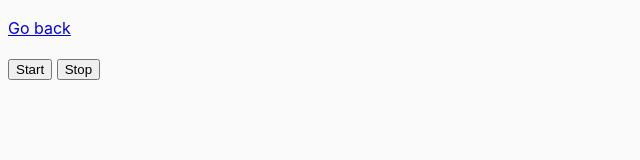
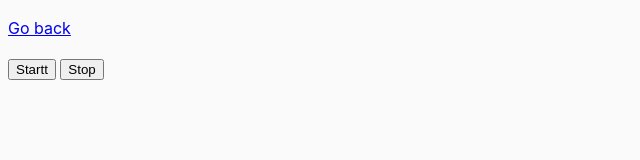
Before and after one commit to azelenin057/goit-js-hw-09, a website built with Parcel: page src/01-color-switcher.html in a window 1280 px wide. Shown: the full height of the page, 0-640 px from the left. Built offline with nearby package versions, Linux system fonts and the light colour scheme.

Commit message:
Update 01-color-switcher.html

```diff
--- a/src/01-color-switcher.html
+++ b/src/01-color-switcher.html
@@ -9,7 +9,7 @@
   <body>
     <p><a href="index.html">Go back</a></p>
 
-    <button type="button" data-start>Start</button>
+    <button type="button" data-start>Startt</button>
     <button type="button" data-stop>Stop</button>
 
     <script src="js/01-color-switcher.js" type="module"></script>
```
